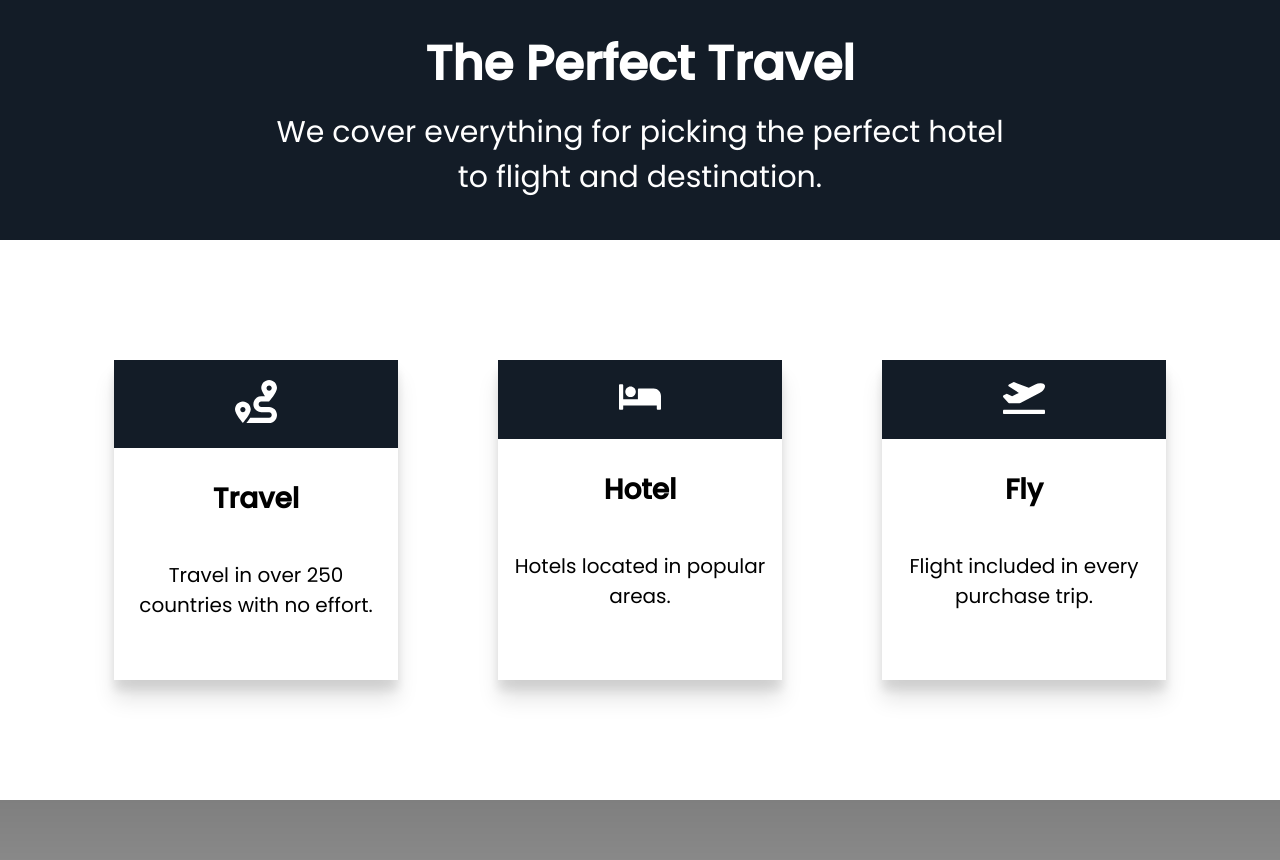
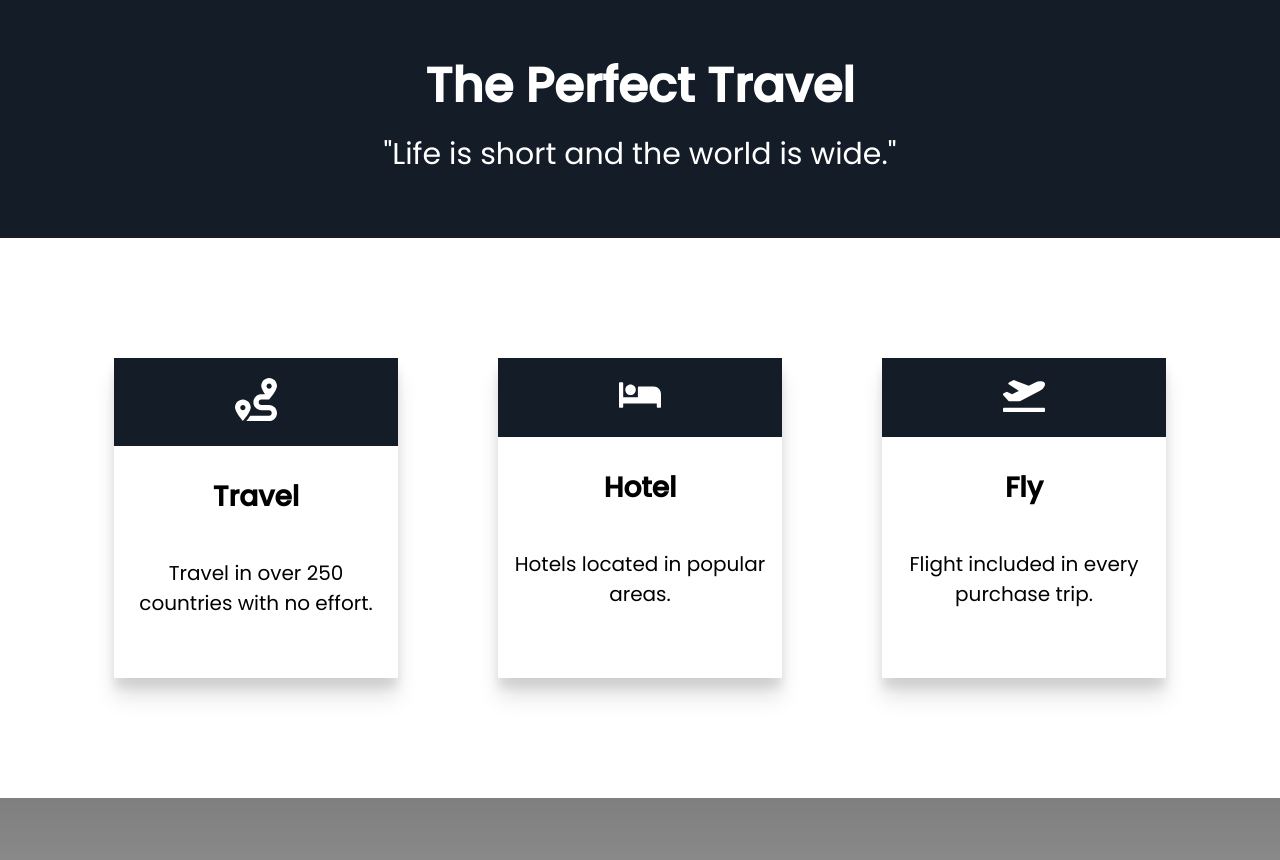
Before and after one commit to shoudto/ShoudtTravel, a plain HTML site: page index.html in a window 1280 px wide. Shown: the part 1602-2462 px from the top of the page. Drawn offline with Linux system fonts and the light colour scheme; a web font is replaced by a local one.

Commit message:
Update index.html

```diff
--- a/index.html
+++ b/index.html
@@ -49,7 +49,7 @@
     <section id="benefits">
         <header class="benefits-header">
             <h2>The Perfect Travel</h2>
-            <h3>We cover everything for picking the perfect hotel<br> to flight and destination.</h3>
+            <h3>"Life is short and the world is wide."</h3>
         </header>
         <div class="cards">
             <div class="card">
```
